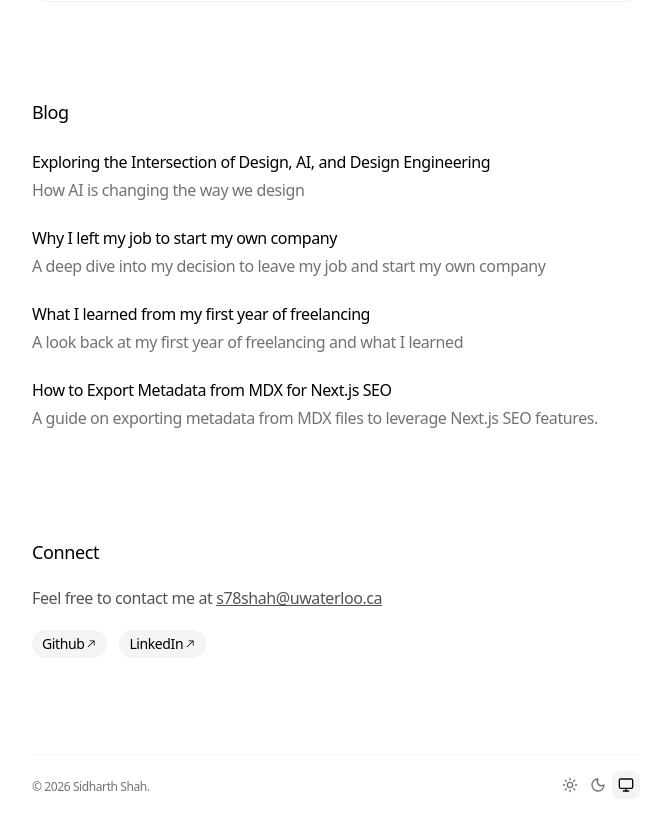
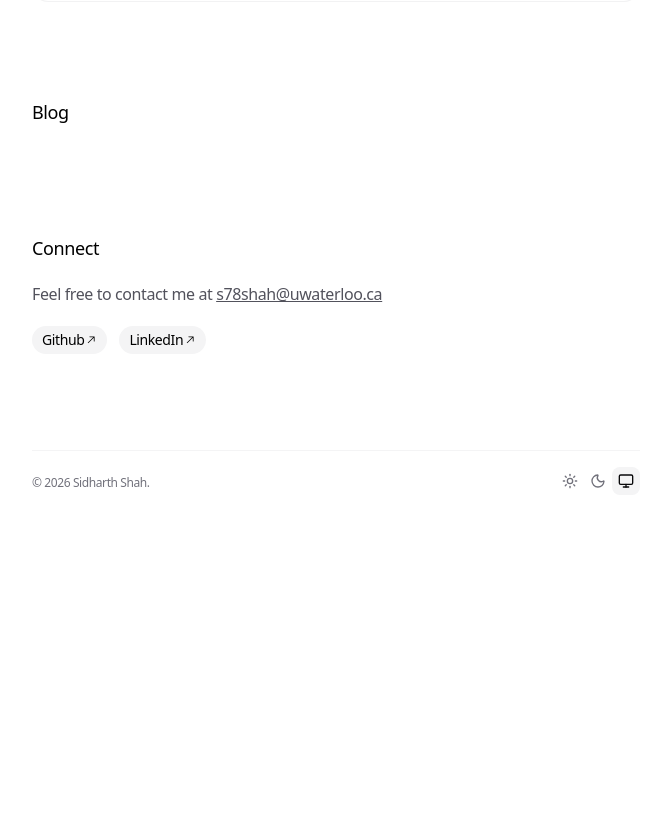
Before and after one commit to Sidharth6Shah/sidharthkshah-site, a Next.js app: page / in a window 1280 px wide. Shown: the part 1020-1835 px from the top of the page, without its empty margins (304-969 px from the left). After the commit the page ends 1531 px from the top, so only its background shows below. Built offline with nearby package versions, Linux system fonts and the light colour scheme.

Commit message:
hiding blog posts

```diff
--- a/app/data.ts
+++ b/app/data.ts
@@ -100,32 +100,32 @@
 ]
 
 export const BLOG_POSTS: BlogPost[] = [
-  {
-    title: 'Exploring the Intersection of Design, AI, and Design Engineering',
-    description: 'How AI is changing the way we design',
-    link: '/blog/exploring-the-intersection-of-design-ai-and-design-engineering',
-    uid: 'blog-1',
-  },
-  {
-    title: 'Why I left my job to start my own company',
-    description:
-      'A deep dive into my decision to leave my job and start my own company',
-    link: '/blog/exploring-the-intersection-of-design-ai-and-design-engineering',
-    uid: 'blog-2',
-  },
-  {
-    title: 'What I learned from my first year of freelancing',
-    description:
-      'A look back at my first year of freelancing and what I learned',
-    link: '/blog/exploring-the-intersection-of-design-ai-and-design-engineering',
-    uid: 'blog-3',
-  },
-  {
-    title: 'How to Export Metadata from MDX for Next.js SEO',
-    description: 'A guide on exporting metadata from MDX files to leverage Next.js SEO features.',
-    link: '/blog/example-mdx-metadata',
-    uid: 'blog-4',
-  },
+  // {
+  //   title: 'Exploring the Intersection of Design, AI, and Design Engineering',
+  //   description: 'How AI is changing the way we design',
+  //   link: '/blog/exploring-the-intersection-of-design-ai-and-design-engineering',
+  //   uid: 'blog-1',
+  // },
+  // {
+  //   title: 'Why I left my job to start my own company',
+  //   description:
+  //     'A deep dive into my decision to leave my job and start my own company',
+  //   link: '/blog/exploring-the-intersection-of-design-ai-and-design-engineering',
+  //   uid: 'blog-2',
+  // },
+  // {
+  //   title: 'What I learned from my first year of freelancing',
+  //   description:
+  //     'A look back at my first year of freelancing and what I learned',
+  //   link: '/blog/exploring-the-intersection-of-design-ai-and-design-engineering',
+  //   uid: 'blog-3',
+  // },
+  // {
+  //   title: 'How to Export Metadata from MDX for Next.js SEO',
+  //   description: 'A guide on exporting metadata from MDX files to leverage Next.js SEO features.',
+  //   link: '/blog/example-mdx-metadata',
+  //   uid: 'blog-4',
+  // },
 ]
 
 export const SOCIAL_LINKS: SocialLink[] = [
--- a/app/layout.tsx
+++ b/app/layout.tsx
@@ -20,7 +20,7 @@
     default: 'Sidharth Shah | Biomedical Engineer',
     template: '%s | Nim'
   },
-  description:  'Nim is a free and open-source personal website template built with Next.js 15, React 19 and Motion-Primitives.',
+  description:  'About Sidharth Shah.',
 };
 
 const geist = Geist({
```
